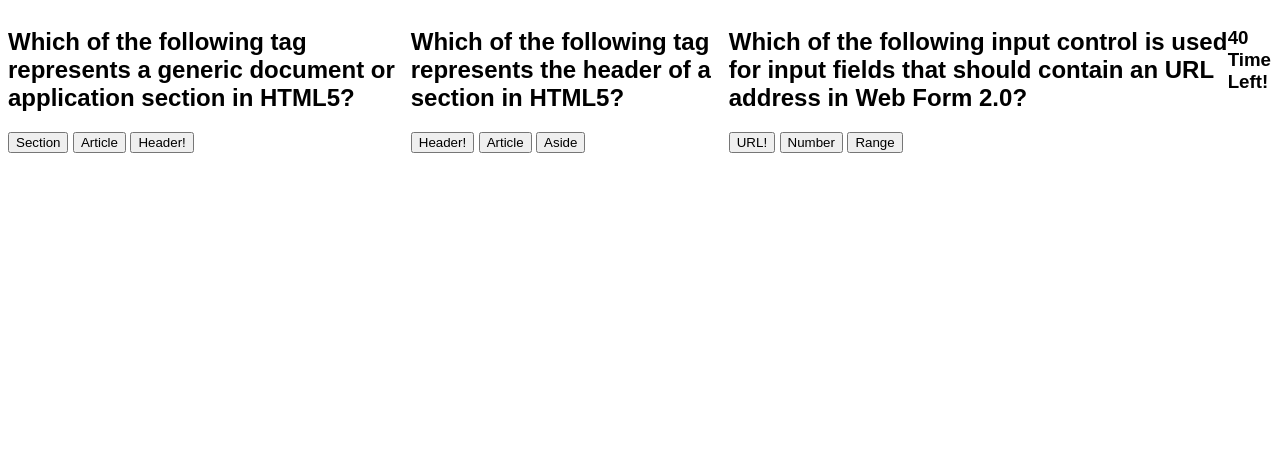
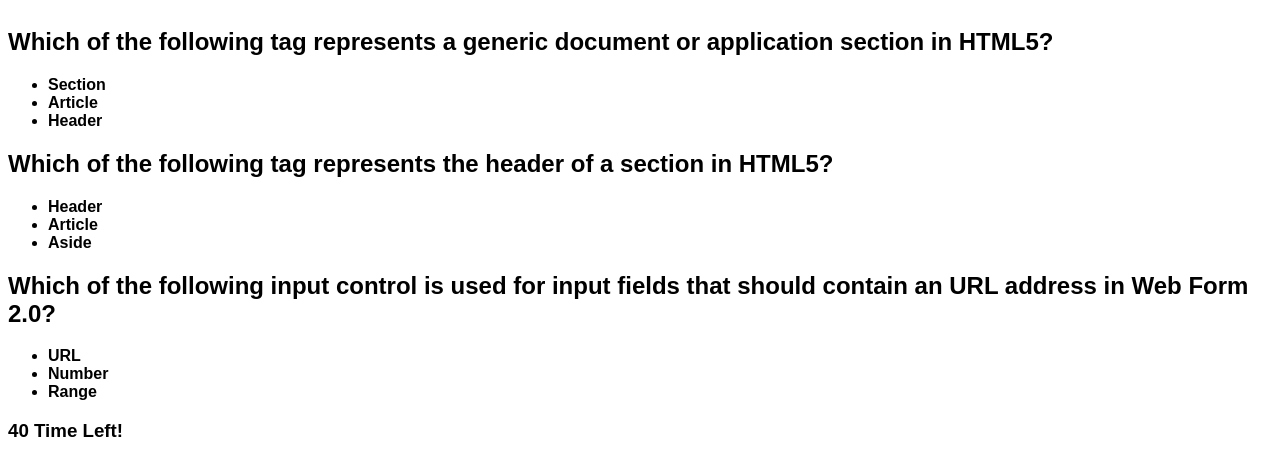
Before and after one commit to cgjones0711/Pop_Quiz, a plain HTML site: page Questions.html in a window 1280 px wide. Drawn offline with Linux system fonts and the light colour scheme.

Commit message:
questions.html reorganzied

```diff
--- a/Questions.html
+++ b/Questions.html
@@ -7,26 +7,34 @@
     <link  rel= "stylesheet" href= "./styles.css" > </link>
     <title>Questions</title>
 </head>
-    <section>
-        <h2 class="questions"> Which of the following tag represents a generic document or application section in HTML5?</h2>
-        <button  class="qbuttons"> Section </button>
-        <button class="qbuttons"> Article </button>
-        <button  class="qbuttons"> Header! </button>
-    </section>
+<body>
+    <main id="questions">
+        <section class="question1">
+            <h1> Which of the following tag represents a generic document or application section in HTML5? </h1>
+            <ul>
+                <li> Section </li>
+                <li> Article </li>
+                <li> Header </li>
+            </ul>
 
-    <Section>
-        <h2 class="questions"> Which of the following tag represents the header of a section in HTML5? </h2>
-        <button class="qbuttons"> Header! </button>
-        <button class="qbuttons"> Article </button>
-        <button class="qbuttons"> Aside </button>
-    </section>
+        </section>
+        <section class="question2">
+            <h1> Which of the following tag represents the header of a section in HTML5? </h1>
+            <ul>
+                <li> Header </li>
+                <li> Article </li>
+                <li> Aside </li>
+            </ul>
 
-    <section>
-        <h2 class = "questions"> Which of the following input control is used for input fields that should contain an URL address in Web Form 2.0?</h2>
-        <button class="qbuttons"> URL! </button>
-        <button class="qbuttons"> Number </button>
-        <button class="qbuttons"> Range </button>
-    </section>
+        </section>
+        <section class="question3">
+            <h1> Which of the following input control is used for input fields that should contain an URL address in Web Form 2.0? </h1>
+            <ul>
+                <li> URL </li>
+                <li> Number </li>
+                <li> Range </li>
+            </ul>
+        </section>
     <section id="timer">
     <h3 id= "countDown">
         Count Down Timer </h3>
```
Also changed, not shown: index.js (+3 -85 lines), 1 other file.
